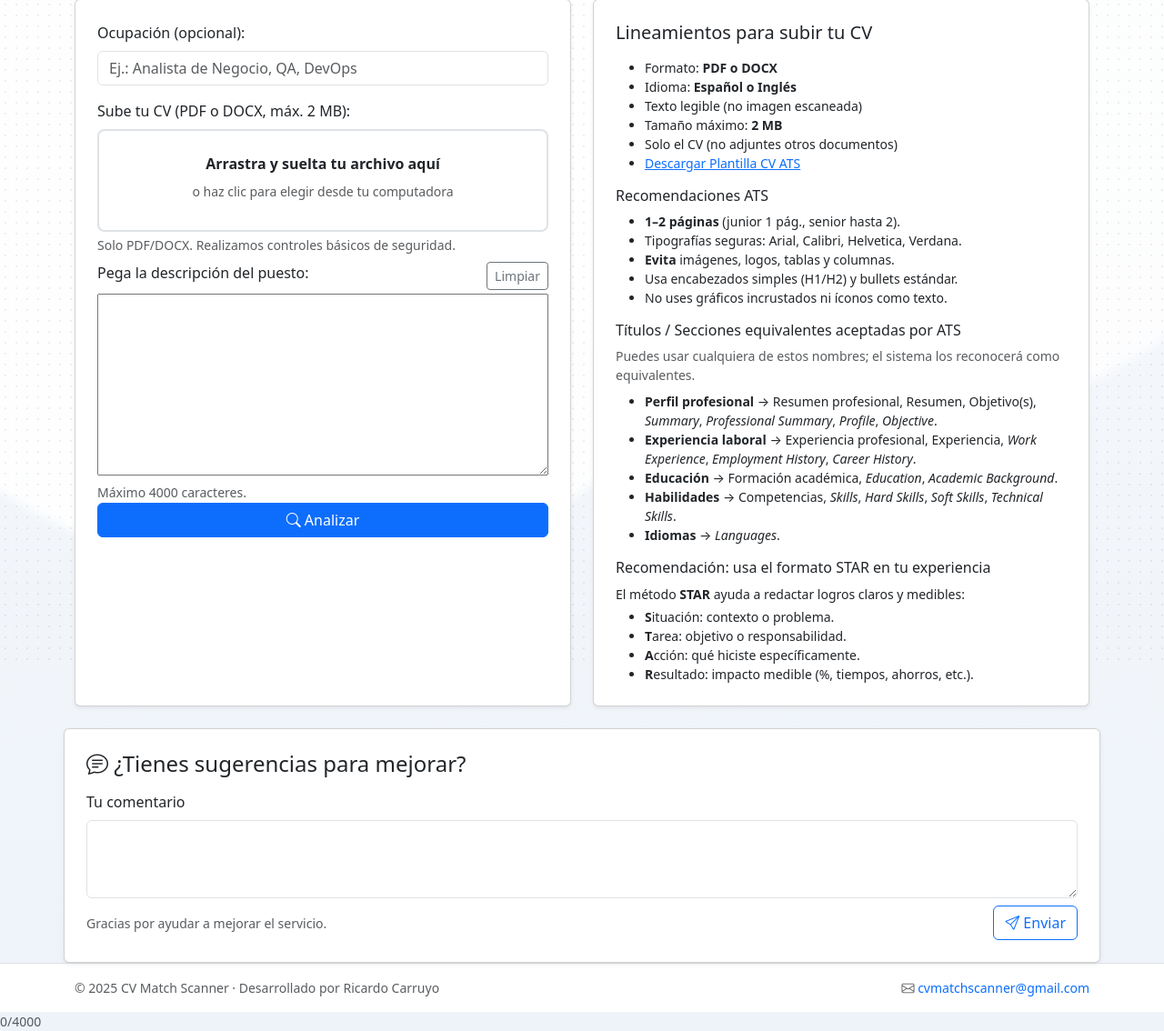
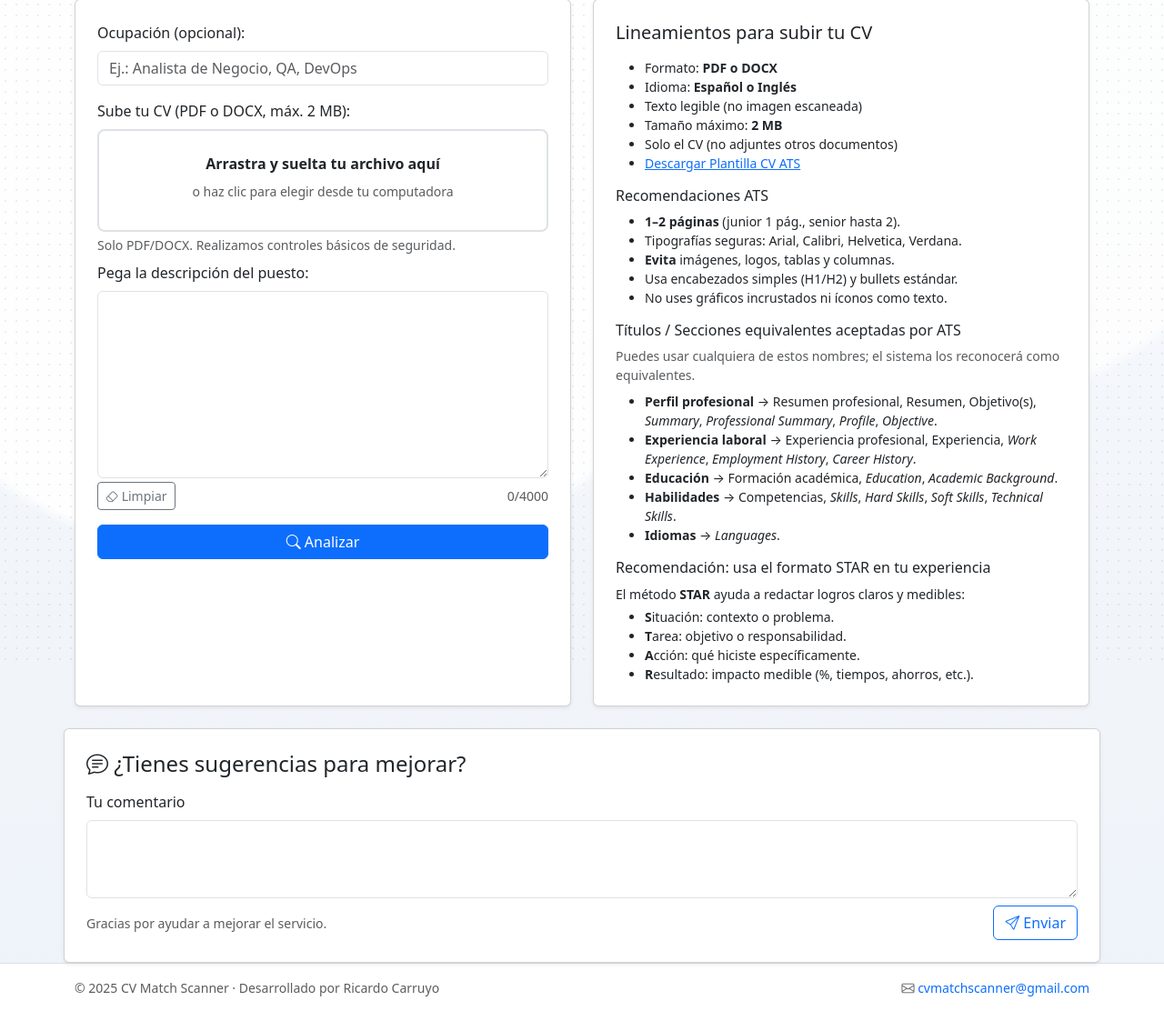
Before and after one commit to ricardocarruyo/cv-scanner, a Flask app: page / in a window 1280 px wide. Shown: the part 73-1207 px from the top of the page at 91% size. After the commit the page ends 1169 px from the top, so only its background shows below. Run offline with Flask 3, Linux system fonts and the light colour scheme; the visitor is signed in with stand-in values (Sample User, id 1).

Commit message:
No borrar descripcion 1.2

```diff
--- a/app/templates/index.html
+++ b/app/templates/index.html
@@ -37,10 +37,11 @@
   #dropzone { border-style: dashed; }
 
   #jobdesc {
-      max-height: 200px;
-      overflow-y: auto;
-      white-space: pre-wrap;
-      word-wrap: break-word;
+    max-height: 220px;        /* límite para evitar que crezca infinito */
+    overflow-y: auto;         /* solo scroll vertical */
+    overflow-x: hidden;
+    white-space: pre-wrap;
+    word-wrap: break-word;
   }
 </style>
 {% endblock %}
@@ -79,12 +80,25 @@
             <div class="form-text">Solo PDF/DOCX. Realizamos controles básicos de seguridad.</div>
           </div>
 
-          <div class="d-flex justify-content-between mb-1">
-              <label for="job_desc">Pega la descripción del puesto:</label>
-              <button type="button" class="btn btn-sm btn-outline-secondary" id="clear-desc">Limpiar</button>
+          <div class="mb-3">
+            <label class="form-label">Pega la descripción del puesto:</label>
+
+            <textarea id="jobdesc" name="jobdesc"
+                      class="form-control"
+                      rows="8"
+                      maxlength="4000"
+                      required
+                      style="overflow-y:auto; overflow-x:hidden; white-space:pre-wrap; word-wrap:break-word; max-height: 220px;">{{ jobdesc or '' }}</textarea>
+
+            <div class="d-flex justify-content-between align-items-center mt-1">
+              <button type="button" id="btn-clear-jobdesc" class="btn btn-sm btn-outline-secondary">
+                <i class="bi bi-eraser"></i> Limpiar
+              </button>
+
+              <!-- El contador VA DENTRO del form y con un id único -->
+              <span id="char-count" class="small text-muted">0/4000</span>
+            </div>
           </div>
-          <textarea id="job_desc" name="job_desc" maxlength="4000" style="height:200px; resize: vertical; overflow-y:auto; width:100%"></textarea>
-          <small class="text-muted">Máximo 4000 caracteres.</small>
 
           <button type="submit" class="btn btn-primary w-100"><i class="bi bi-search"></i> Analizar</button>
         </form>
@@ -434,16 +448,21 @@
     });
   }
 })();
-</script>
 
-<small id="char-count" class="text-muted">0/4000</small>
+(function () {
+  var ta = document.getElementById('jobdesc');
+  var counter = document.getElementById('char-count');
+  if (!ta || !counter) return;
 
-<script>
-const textarea = document.getElementById("jobdesc");
-const counter = document.getElementById("char-count");
+  function updateCount() {
+    counter.textContent = (ta.value.length) + "/4000";
+  }
 
-textarea.addEventListener("input", function() {
-    counter.textContent = `${this.value.length}/4000`;
-});
+  // Inicializa con el valor actual (incluyendo si lo cargó localStorage o el servidor)
+  updateCount();
+
+  // Actualiza mientras escribe
+  ta.addEventListener('input', updateCount);
+})();
 </script>
 {% endblock %}
```
